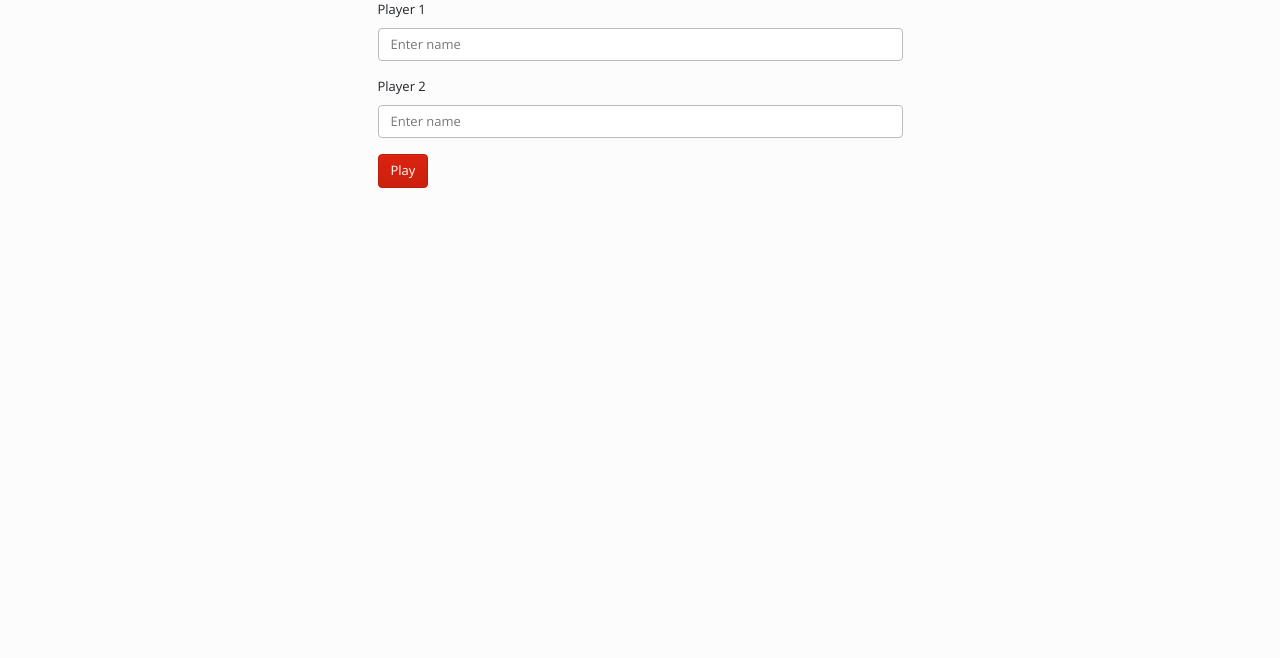
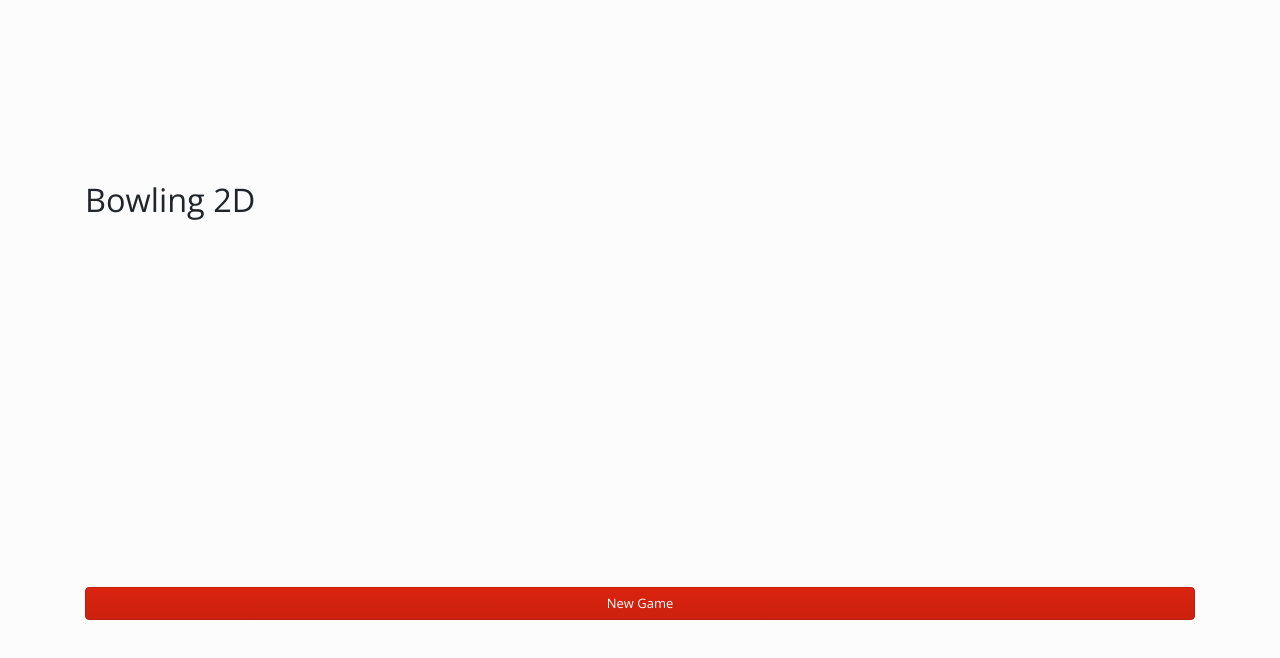
Before and after one commit to danielrs95/2dBowling, a React (Create React App) app: page / in a window 1280 px wide. Shown: the top 658 px of the page. Built offline with nearby package versions, Linux system fonts and the light colour scheme.

Commit message:
Crea pagina de inicio para iniciar el juego

```diff
--- a/src/App.js
+++ b/src/App.js
@@ -4,12 +4,14 @@ import Score from "./components/Score";
 import { BrowserRouter as Router, Route } from "react-router-dom";
 import { Container } from "react-bootstrap";
 import HomeScreen from "./screens/HomeScreen";
+import StartGameScreen from "./screens/StartGameScreen";
 
 const App = () => {
   return (
     <Router>
       <Container>
-        <Route path='/' component={HomeScreen} />
+        <Route path='/login' component={HomeScreen} />
+        <Route path='/' component={StartGameScreen} />
       </Container>
     </Router>
   );
--- a/src/index.css
+++ b/src/index.css
@@ -55,3 +55,9 @@ code {
   text-align: center;
   width: 100%;
 }
+
+.home-container {
+  display: grid;
+  align-items: center;
+  height: 100vh;
+}
--- /dev/null
+++ b/src/screens/StartGameScreen.js
@@ -0,0 +1,15 @@
+import React from "react";
+import { Button } from "react-bootstrap";
+
+const StartGameScreen = () => {
+  return (
+    <div className='home-container'>
+      <h1>Bowling 2D</h1>
+      <Button type='submit' varian='primary'>
+        New Game
+      </Button>
+    </div>
+  );
+};
+
+export default StartGameScreen;
```
